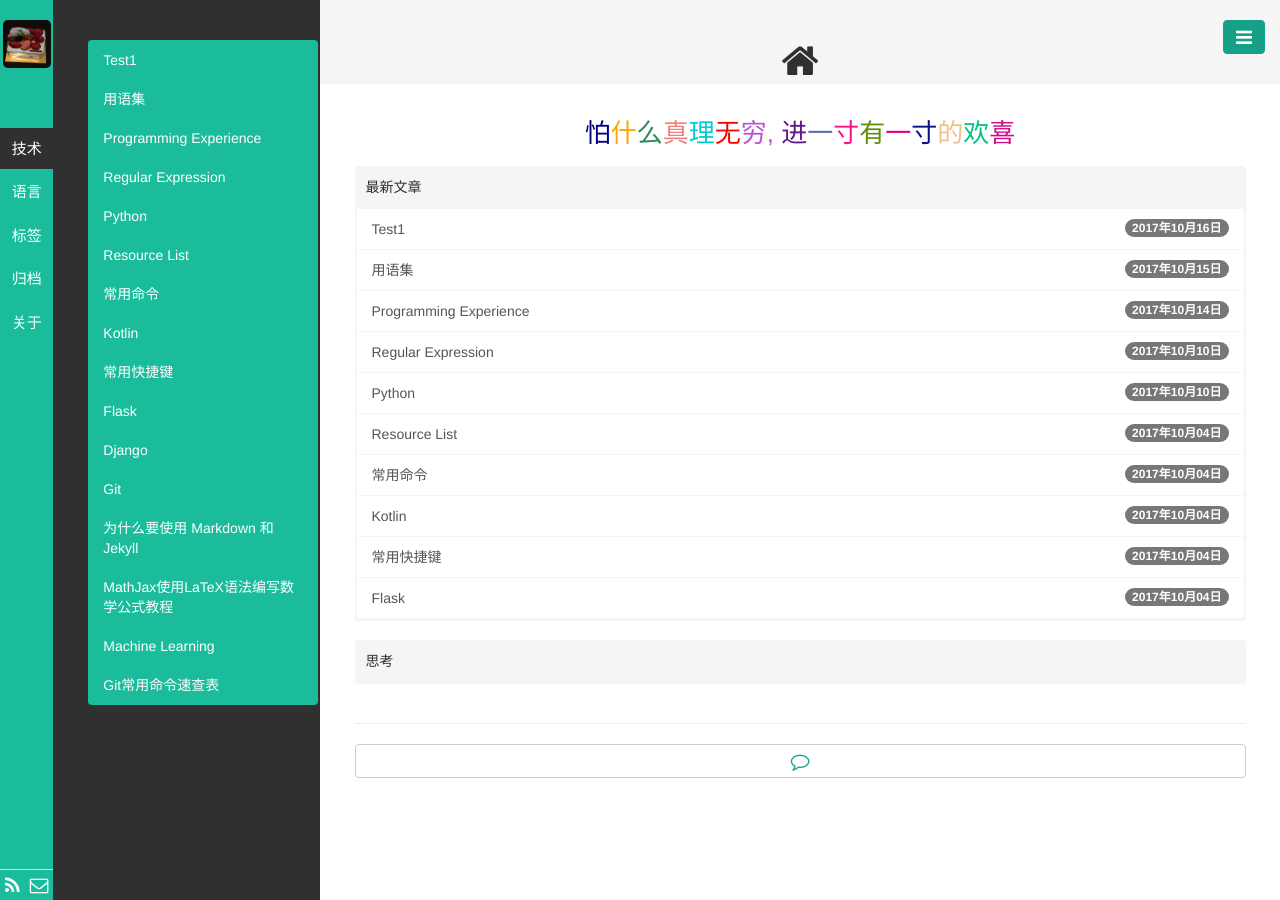
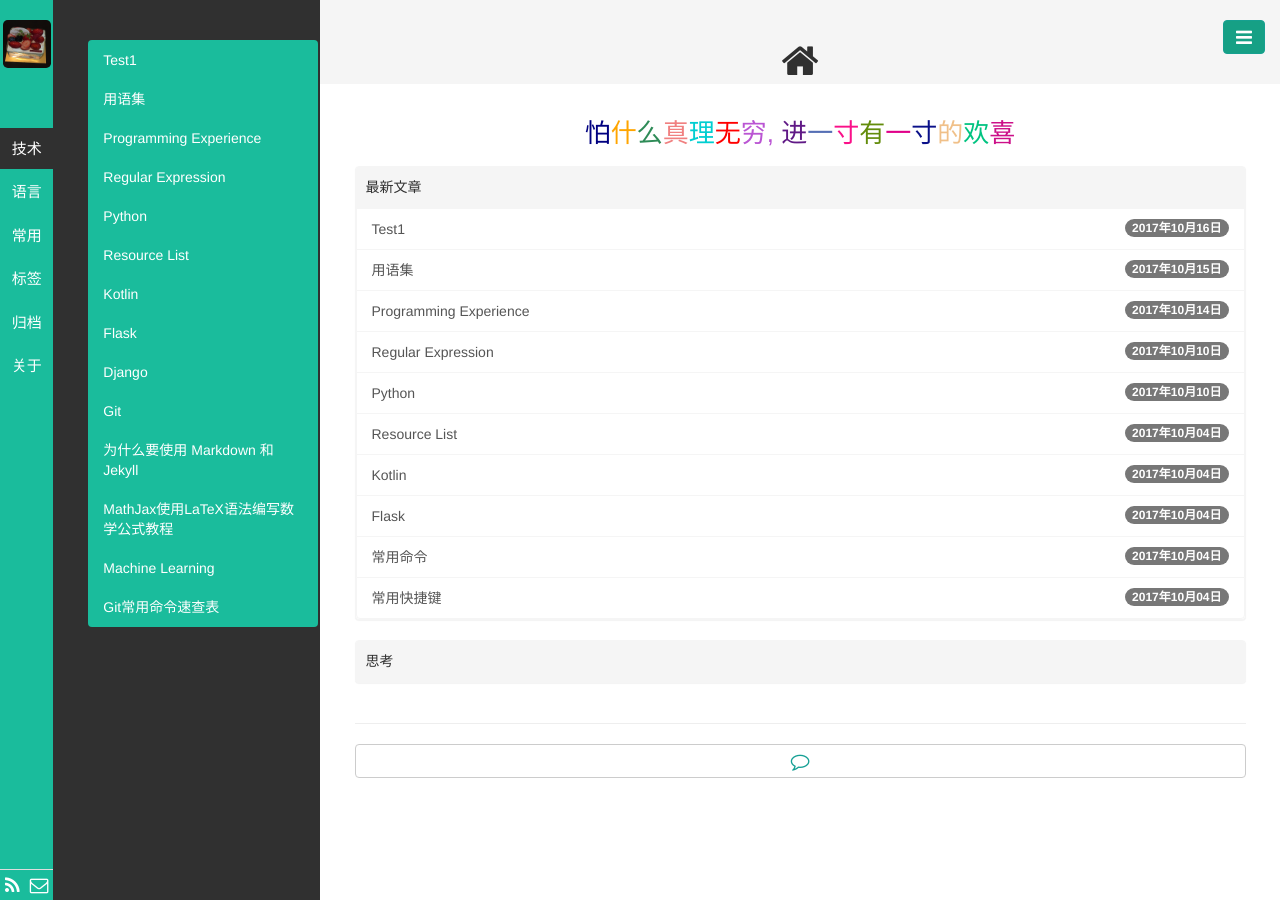
Before and after one commit to kyoyo/kyoyo.github.io, a Jekyll site: the page built from index.html, in a window 1280 px wide. Built offline with Jekyll 4.4.1, drawn with Linux system fonts in a browser that asks for light colours; Markdown is read by kramdown in place of the engine named in the settings; the list of posts is cut into pages by our own code; part of the change alters nothing that is shown.

Commit message:
add 常用

```diff
--- a/_posts/技術/2017-10-04-Hotkeys.md
+++ b/_posts/常用/2017-10-04-Hotkeys.md
@@ -1,7 +1,7 @@
 ---
 layout: post
 title: 常用快捷键
-category: 技术
+category: 常用
 tags: hotkey
 keywords:
 description:
--- a/_posts/技術/2017-10-04-LinuxCommand.md
+++ b/_posts/常用/2017-10-04-LinuxCommand.md
@@ -1,7 +1,7 @@
 ---
 layout: post
 title: 常用命令
-category: 技术
+category: 常用
 tags: commands
 keywords:
 description:
```
